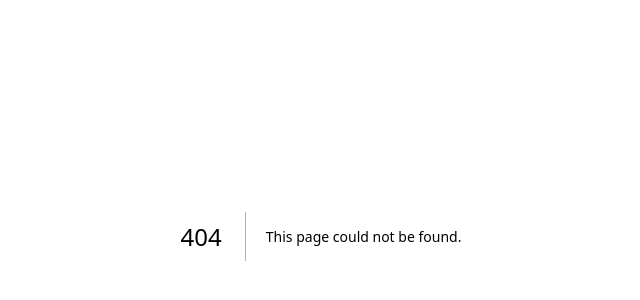
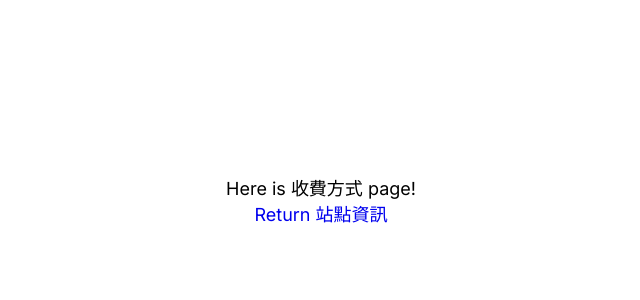
Before and after one commit to freshmeatba11/ubike_mock, a Next.js app: page /fee in a window 1280 px wide. Before the commit this address had no page. Shown: the part 164-464 px from the top of the page, without its empty margins (319-959 px from the left). Built offline with nearby package versions, Linux system fonts and the light colour scheme.

Commit message:
feat: add not-found and backHome component.

```diff
--- /dev/null
+++ b/src/app/events/page.js
@@ -0,0 +1,6 @@
+"use client";
+import { BackHome } from "@/components/backHome";
+
+export default function Events() {
+  return <BackHome />;
+}
--- /dev/null
+++ b/src/app/fee/page.js
@@ -0,0 +1,6 @@
+"use client";
+import { BackHome } from "@/components/backHome";
+
+export default function Fee() {
+  return <BackHome />;
+}
--- a/src/app/globals.css
+++ b/src/app/globals.css
@@ -1,76 +1,22 @@
 :root {
-  --max-width: 1100px;
-  --border-radius: 12px;
-  --font-mono: ui-monospace, Menlo, Monaco, 'Cascadia Mono', 'Segoe UI Mono',
-    'Roboto Mono', 'Oxygen Mono', 'Ubuntu Monospace', 'Source Code Pro',
-    'Fira Mono', 'Droid Sans Mono', 'Courier New', monospace;
+  --white-01: #ffffff;
+  --white-02: #ebebeb;
+  --green-01: #b5cc22;
+  --green-02: #677510;
 
-  --foreground-rgb: 0, 0, 0;
-  --background-start-rgb: 214, 219, 220;
-  --background-end-rgb: 255, 255, 255;
+  --main-background: var(--white-01, #ffffff);
+  --header-text: var(--white-01, #ffffff);
+  --header-background: var(--white-01, #ffffff);
+  --header-nav-background: var(--green-01, #b5cc22);
+  --header-text-active: var(--green-02, #677510);
+  --header-border-color: var(--white-02, #ebebeb);
+  --header-button-color: var(--white-01, #ffffff);
+  --header-button-text: var(--green-01, #b5cc22);
+  --header-icon: var(--green-01, #b5cc22);
 
-  --primary-glow: conic-gradient(
-    from 180deg at 50% 50%,
-    #16abff33 0deg,
-    #0885ff33 55deg,
-    #54d6ff33 120deg,
-    #0071ff33 160deg,
-    transparent 360deg
-  );
-  --secondary-glow: radial-gradient(
-    rgba(255, 255, 255, 1),
-    rgba(255, 255, 255, 0)
-  );
-
-  --tile-start-rgb: 239, 245, 249;
-  --tile-end-rgb: 228, 232, 233;
-  --tile-border: conic-gradient(
-    #00000080,
-    #00000040,
-    #00000030,
-    #00000020,
-    #00000010,
-    #00000010,
-    #00000080
-  );
-
-  --callout-rgb: 238, 240, 241;
-  --callout-border-rgb: 172, 175, 176;
-  --card-rgb: 180, 185, 188;
-  --card-border-rgb: 131, 134, 135;
-}
-
-@media (prefers-color-scheme: dark) {
-  :root {
-    --foreground-rgb: 255, 255, 255;
-    --background-start-rgb: 0, 0, 0;
-    --background-end-rgb: 0, 0, 0;
-
-    --primary-glow: radial-gradient(rgba(1, 65, 255, 0.4), rgba(1, 65, 255, 0));
-    --secondary-glow: linear-gradient(
-      to bottom right,
-      rgba(1, 65, 255, 0),
-      rgba(1, 65, 255, 0),
-      rgba(1, 65, 255, 0.3)
-    );
-
-    --tile-start-rgb: 2, 13, 46;
-    --tile-end-rgb: 2, 5, 19;
-    --tile-border: conic-gradient(
-      #ffffff80,
-      #ffffff40,
-      #ffffff30,
-      #ffffff20,
-      #ffffff10,
-      #ffffff10,
-      #ffffff80
-    );
-
-    --callout-rgb: 20, 20, 20;
-    --callout-border-rgb: 108, 108, 108;
-    --card-rgb: 100, 100, 100;
-    --card-border-rgb: 200, 200, 200;
-  }
+  --font-mono: ui-monospace, Menlo, Monaco, "Cascadia Mono", "Segoe UI Mono",
+    "Roboto Mono", "Oxygen Mono", "Ubuntu Monospace", "Source Code Pro",
+    "Fira Mono", "Droid Sans Mono", "Courier New", monospace;
 }
 
 * {
@@ -78,30 +24,3 @@
   padding: 0;
   margin: 0;
 }
-
-html,
-body {
-  max-width: 100vw;
-  overflow-x: hidden;
-}
-
-body {
-  color: rgb(var(--foreground-rgb));
-  background: linear-gradient(
-      to bottom,
-      transparent,
-      rgb(var(--background-end-rgb))
-    )
-    rgb(var(--background-start-rgb));
-}
-
-a {
-  color: inherit;
-  text-decoration: none;
-}
-
-@media (prefers-color-scheme: dark) {
-  html {
-    color-scheme: dark;
-  }
-}
--- /dev/null
+++ b/src/app/information/page.js
@@ -0,0 +1,6 @@
+"use client";
+import { BackHome } from "@/components/backHome";
+
+export default function Information() {
+  return <BackHome />;
+}
--- /dev/null
+++ b/src/app/news/page.js
@@ -0,0 +1,6 @@
+"use client";
+import { BackHome } from "@/components/backHome";
+
+export default function News() {
+  return <BackHome />;
+}
--- a/src/app/page.js
+++ b/src/app/page.js
@@ -6,7 +6,7 @@ import styled from "styled-components";
 const Main = styled.main`
   background-color: #ffffff;
   width: 100svw;
-  height: 100svh;
+  height: calc(100svh - 72px);
 `;
 
 export default function Home() {
--- /dev/null
+++ b/src/components/backHome.jsx
@@ -0,0 +1,41 @@
+import styled from "styled-components";
+import { usePathname } from "next/navigation";
+import Link from "next/link";
+
+import Styles from "./styles";
+
+const Wrapper = styled(Styles.main())`
+  display: flex;
+  flex-direction: column;
+  justify-content: center;
+  align-items: center;
+  p {
+    font-size: 18px;
+  }
+  a {
+    text-decoration: none;
+    &:hover {
+      text-decoration: underline;
+    }
+  }
+`;
+
+const list = {
+  "/information": "使用說明",
+  "/fee": "收費方式",
+  "/news": "最新消息",
+  "/events": "活動專區",
+};
+
+export const BackHome = () => {
+  const pathname = usePathname();
+
+  return (
+    <Wrapper>
+      <p>Here is {list[pathname]} page!</p>
+      <p>
+        <Link href="/">Return 站點資訊</Link>
+      </p>
+    </Wrapper>
+  );
+};
--- /dev/null
+++ b/src/components/styles.js
@@ -0,0 +1,14 @@
+import styled from "styled-components";
+
+const Styles = {
+  main: () => styled.main`
+    background-color: var(--main-background);
+    width: 100svw;
+    height: calc(100svh - 72px);
+  `,
+  button: () => styled.button`
+    background-color: var(--header-button-color);
+    border: none;
+  `,
+};
+export default Styles;
```
Also changed, not shown: src/app/not-found.js (added, +33 -0 lines).
